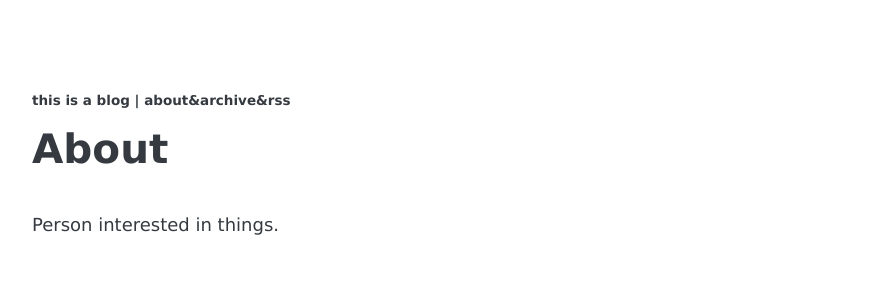
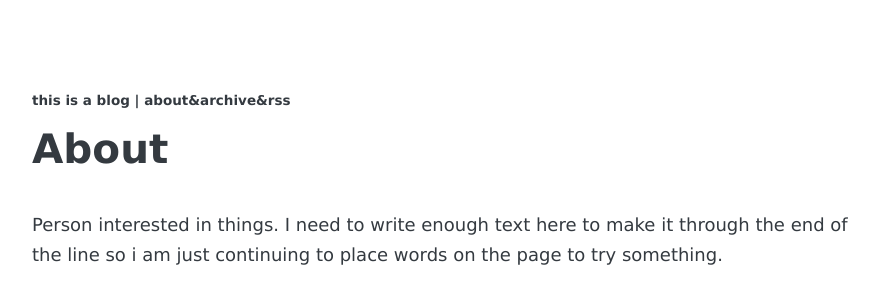
Before and after one commit to thisisamatthew/thisisamatthew.github.io, a Jekyll site: the page built from about.md, in a window 1280 px wide. Shown: the top 304 px of the page, without its empty margins (194-1073 px from the left). Built offline with Jekyll 4.4.1, drawn with Linux system fonts in a browser that asks for light colours; some web fonts are replaced.

Commit message:
more text

```diff
--- a/about.md
+++ b/about.md
@@ -3,4 +3,4 @@ title: About
 permalink: /about/
 ---
 
-Person interested in things.
+Person interested in things. I need to write enough text here to make it through the end of the line so i am just continuing to place words on the page to try something.
```
